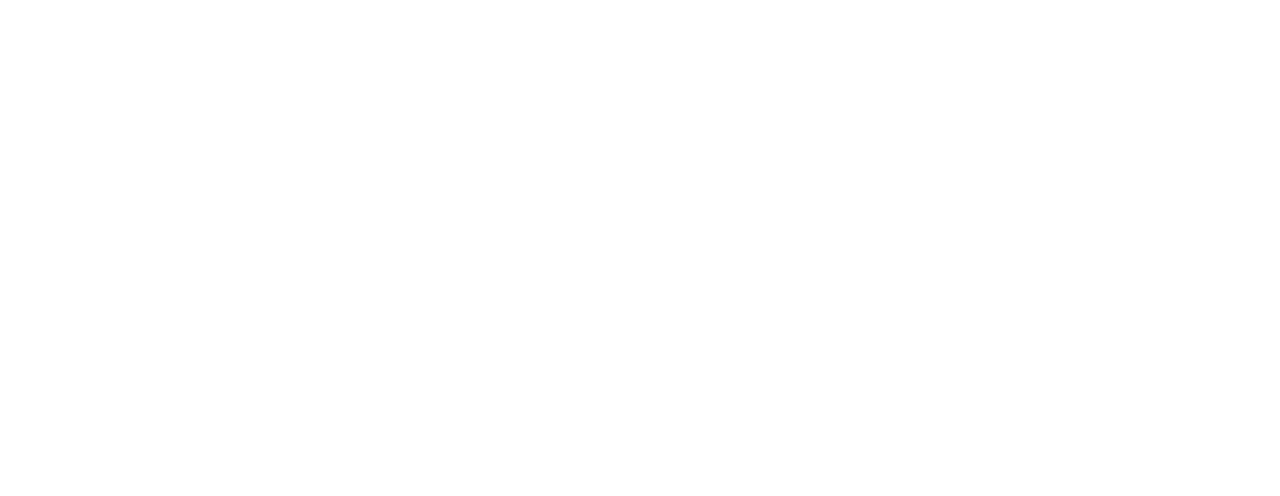
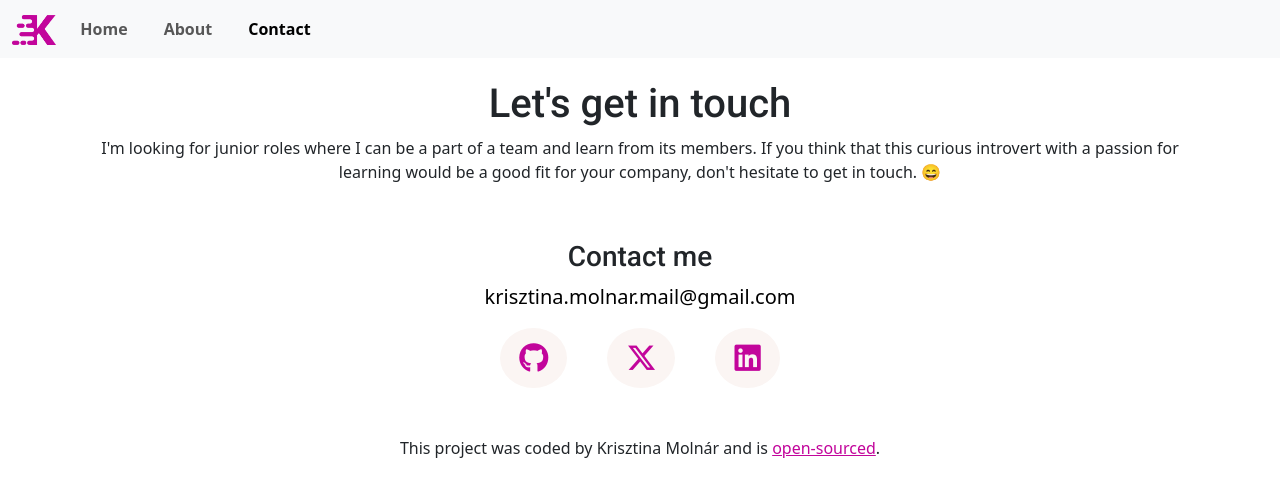
Before and after one commit to krisztinamolnar/my-portfolio, a plain HTML site: page contact.html in a window 1280 px wide. Drawn offline with nearby package versions, Linux system fonts and the light colour scheme.

Commit message:
Added the Content page's content

```diff
--- a/contact.html
+++ b/contact.html
@@ -0,0 +1,132 @@
+<!DOCTYPE html>
+<html lang="en">
+  <head>
+    <meta charset="UTF-8" />
+    <meta name="viewport" content="width=device-width, initial-scale=1.0" />
+    <title>Contact Krisztina Molnár</title>
+    <meta
+      name="description"
+      content="Krisztina is a frontend developer based in Hungary. Reach her via email, LinkedIn, GitHub or Twitter."
+    />
+    <link
+      href="https://cdn.jsdelivr.net/npm/bootstrap@5.3.3/dist/css/bootstrap.min.css"
+      rel="stylesheet"
+      integrity="sha384-QWTKZyjpPEjISv5WaRU9OFeRpok6YctnYmDr5pNlyT2bRjXh0JMhjY6hW+ALEwIH"
+      crossorigin="anonymous"
+    />
+    <link rel="stylesheet" href="styles/portfolio.css" />
+    <link rel="preconnect" href="https://fonts.googleapis.com" />
+    <link rel="preconnect" href="https://fonts.gstatic.com" crossorigin />
+    <link
+      href="https://fonts.googleapis.com/css2?family=Roboto:ital,wght@0,100;0,300;0,400;0,500;0,700;0,900;1,100;1,300;1,400;1,500;1,700;1,900&display=swap"
+      rel="stylesheet"
+    />
+    <script
+      src="https://cdn.jsdelivr.net/npm/@popperjs/core@2.11.8/dist/umd/popper.min.js"
+      integrity="sha384-I7E8VVD/ismYTF4hNIPjVp/Zjvgyol6VFvRkX/vR+Vc4jQkC+hVqc2pM8ODewa9r"
+      crossorigin="anonymous"
+    ></script>
+    <script
+      src="https://cdn.jsdelivr.net/npm/bootstrap@5.3.3/dist/js/bootstrap.min.js"
+      integrity="sha384-0pUGZvbkm6XF6gxjEnlmuGrJXVbNuzT9qBBavbLwCsOGabYfZo0T0to5eqruptLy"
+      crossorigin="anonymous"
+    ></script>
+    <script
+      src="https://kit.fontawesome.com/8a7ac696f4.js"
+      crossorigin="anonymous"
+    ></script>
+  </head>
+  <body>
+    <nav class="navbar fixed-top navbar-expand-lg bg-body-tertiary">
+      <div class="container-fluid">
+        <a class="navbar-brand" href="/">
+          <img
+            src="/img/initiallogo.png"
+            class="logo"
+            alt="Krisztina Molnár frontend developer logo"
+          />
+        </a>
+        <button
+          class="navbar-toggler"
+          type="button"
+          data-bs-toggle="collapse"
+          data-bs-target="#navbarNavAltMarkup"
+          aria-controls="navbarNavAltMarkup"
+          aria-expanded="false"
+          aria-label="Toggle navigation"
+        >
+          <span class="navbar-toggler-icon"></span>
+        </button>
+        <div class="collapse navbar-collapse" id="navbarNavAltMarkup">
+          <div class="navbar-nav">
+            <a
+              class="nav-link"
+              aria-current="page"
+              href="/"
+              title="Krisztina's frontend projects"
+              >Home</a
+            >
+            <a class="nav-link" href="/about.html" title="About Krisztina"
+              >About</a
+            >
+            <a
+              class="nav-link active"
+              href="/contact.html"
+              title="Contact Krisztina"
+              >Contact</a
+            >
+          </div>
+        </div>
+      </div>
+    </nav>
+    <div class="contact-content">
+      <h1>Let's get in touch</h1>
+      <p>
+        I'm looking for junior roles where I can be a part of a team and learn
+        from its members. If you think that this curious introvert with a
+        passion for learning would be a good fit for your company, don't
+        hesitate to get in touch. 😄
+      </p>
+    </div>
+    <footer>
+      <div class="contact-me mb-3">
+        <h3>Contact me</h3>
+        <a
+          href="mailto:krisztina.molnar.mail@gmail.com"
+          title="Email Krisztina"
+          class="email-link"
+          >krisztina.molnar.mail@gmail.com</a
+        >
+      </div>
+      <div class="social-links d-flex justify-content-center mb-5">
+        <a
+          href="https://github.com/krisztinamolnar"
+          target="_blank"
+          title="GitHub profile"
+          ><i class="fa-brands fa-github"></i
+        ></a>
+        <a
+          href="https://twitter.com/kriszticodes"
+          target="_blank"
+          title="Twitter profile"
+          ><i class="fa-brands fa-x-twitter"></i
+        ></a>
+        <a
+          href="https://hu.linkedin.com/in/krisztina-molnar"
+          target="_blank"
+          title="LinkedIn profile"
+          ><i class="fa-brands fa-linkedin"></i
+        ></a>
+      </div>
+      <p class="text-center mt-5">
+        This project was coded by Krisztina Molnár and is
+        <a
+          href="https://github.com/krisztinamolnar/my-portfolio"
+          target="_blank"
+          class="github"
+          >open-sourced</a
+        >.
+      </p>
+    </footer>
+  </body>
+</html>
--- a/styles/portfolio.css
+++ b/styles/portfolio.css
@@ -85,6 +85,10 @@ h5 {
   font-size: 30px;
   padding: 5px;
 }
+.contact-content {
+  text-align: center;
+  padding: 80px 80px 40px 80px;
+}
 
 @media (max-width: 1000px) {
   .photo {
```
